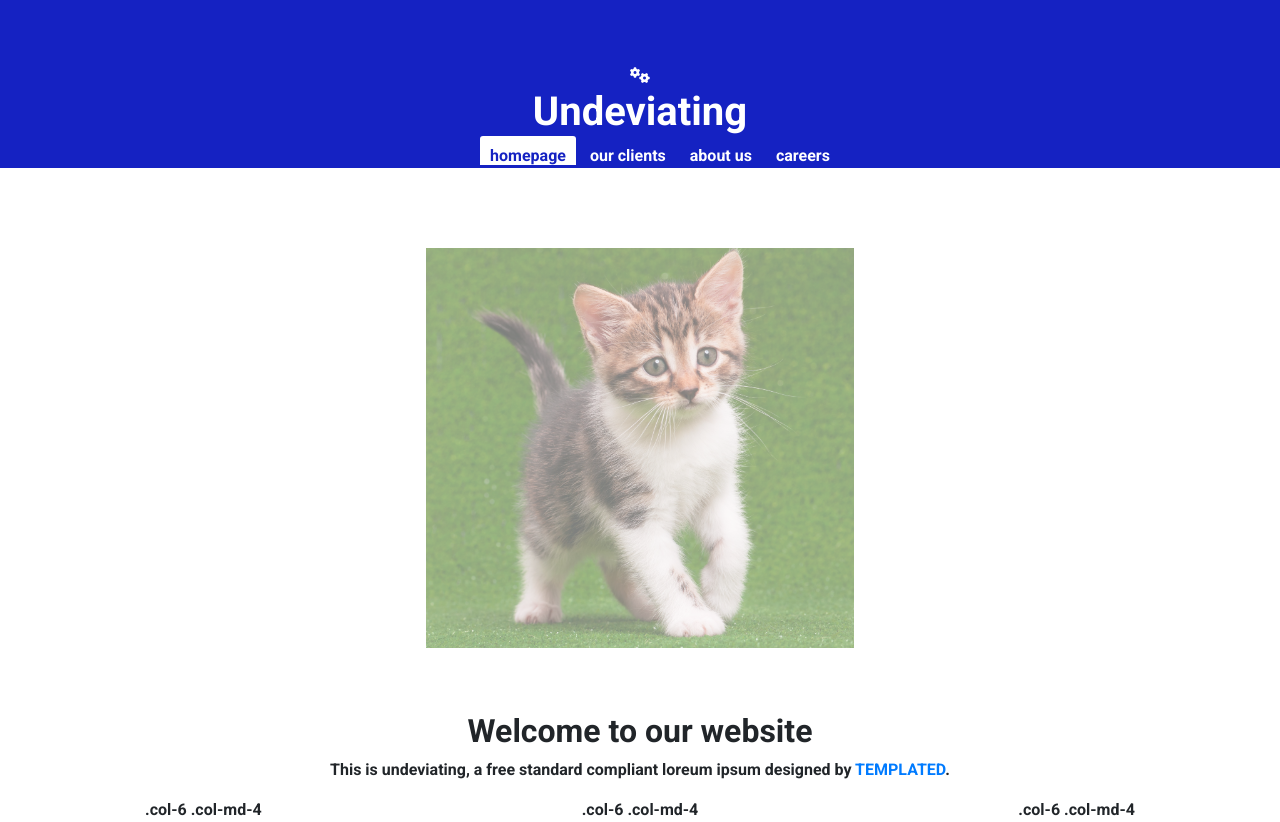
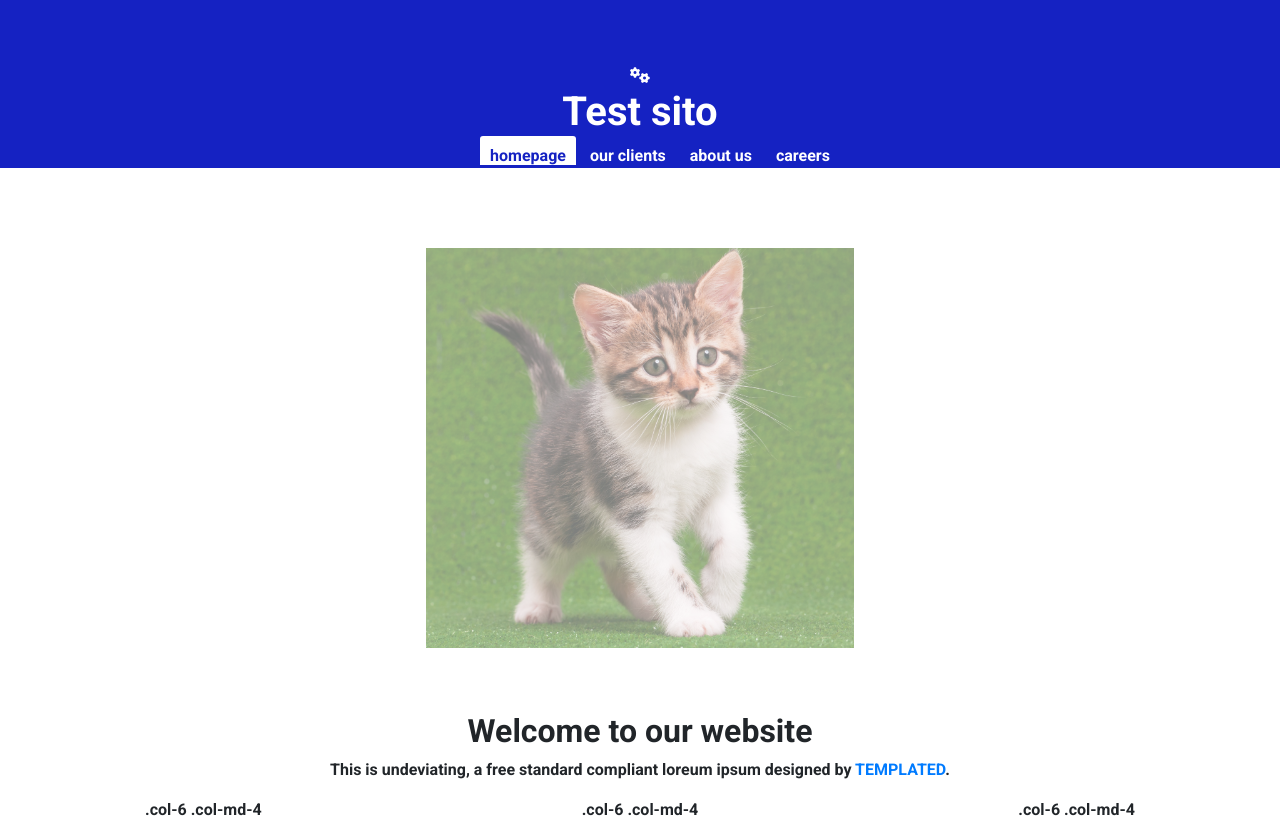
Before and after one commit to giadaferrarini1/test, a plain HTML site: page index.html in a window 1280 px wide. Drawn offline with nearby package versions, Linux system fonts and the light colour scheme.

Commit message:
Aggiornamento sito

```diff
--- a/index.html
+++ b/index.html
@@ -19,7 +19,7 @@
     <body class="container-fluid">
         <header>
             <i class="fa-solid fa-gears"></i>
-            <h1>Undeviating</h1>
+            <h1>Test sito</h1>
             <nav>
                 <ul>
                     <li><a class="active nounderline" href="index.html">homepage</a></li>
```
